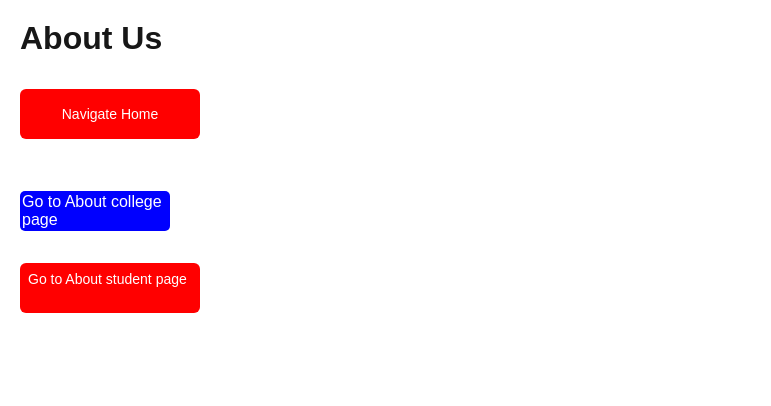
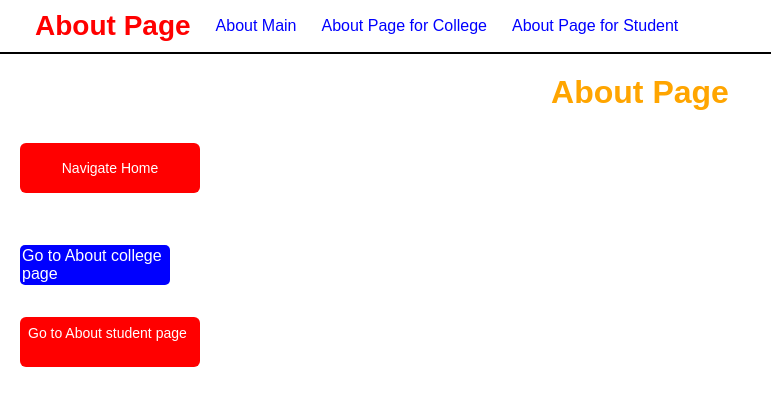
Before and after one commit to ritikmaurya4747/nextjs-blog, a Next.js app: page /about in a window 1280 px wide. Shown: the top 406 px of the page, without its empty margins (0-771 px from the left). Built offline with nearby package versions, Linux system fonts and the light colour scheme.

Commit message:
Adding Layout and custom css and navbar

```diff
--- /dev/null
+++ b/src/app/about/about.css
@@ -0,0 +1,19 @@
+.login-menu{
+    display: flex;
+    align-items: center;
+    padding: 10px;
+    border-bottom: 2px solid black;
+}
+.login-menu li{
+    margin-left: 25px;
+    list-style: none;
+    color: blue;
+}
+.login-menu h4{
+    font-size: 28px;
+    color: red;
+}
+.heading{
+    color: orange;
+    text-align: center;
+}
--- a/src/app/about/aboutcollege/page.js
+++ b/src/app/about/aboutcollege/page.js
@@ -1,7 +1,8 @@
+import styles from '../../page.module.css'
 const AboutCollege = () => {
     return (
-        <div>
-            <h1>About page for college</h1>
+        <div className={styles.main}>
+            <h1 className="heading">About page for college</h1>
         </div>
     )
 }
--- a/src/app/about/aboutstudent/page.js
+++ b/src/app/about/aboutstudent/page.js
@@ -1,8 +1,8 @@
-
+import styles from '../../page.module.css'
 const AboutStudent = () => {
     return (
-        <div>
-            <h1>About Page for student</h1>
+        <div className={styles.main}>
+            <h1 className="heading">About Page for student</h1>
         </div>
     )
 }
--- /dev/null
+++ b/src/app/about/layout.js
@@ -0,0 +1,23 @@
+import Link from "next/link";
+import './about.css'
+export default function ({children}) {
+    return (
+        <div>
+            <ul className="login-menu">
+                <li>
+                    <h4>About Page</h4>
+                </li>
+                <li>
+                    <Link href="/about">About Main</Link>
+                </li>
+                <li>
+                    <Link href="/about/aboutcollege">About Page for College</Link>
+                </li>
+                <li>
+                    <Link href="/about/aboutstudent">About Page for Student</Link>
+                </li>
+            </ul>
+            {children}
+        </div>
+    )
+}
--- a/src/app/about/page.js
+++ b/src/app/about/page.js
@@ -7,7 +7,7 @@ const About = () => {
   const router = useRouter();
   return (
     <div className={styles.main}>
-      <h1>About Us</h1>
+      <h1 className="heading">About Page</h1>
       {/* <Link href="/" className={styles.link}>
         Go to Home Page
       </Link> */}
--- /dev/null
+++ b/src/app/login/login.css
@@ -0,0 +1,19 @@
+.login-menu{
+    display: flex;
+    align-items: center;
+    padding: 10px;
+    border-bottom: 2px solid black;
+}
+.login-menu li{
+    margin-left: 25px;
+    list-style: none;
+    color: blue;
+}
+.login-menu h4{
+    font-size: 28px;
+    color: red;
+}
+.heading{
+    color: orange;
+    text-align: center;
+}
--- a/src/app/login/loginstudent/page.js
+++ b/src/app/login/loginstudent/page.js
@@ -3,7 +3,7 @@ import styles from '../../page.module.css';
 const LoginStudent = () => {
     return (
         <div className={styles.main}>
-            <h1>Login page for student</h1>
+            <h1 className="heading">Login page for student</h1>
         </div>
     )
 }
--- a/src/app/login/loginteacher/page.js
+++ b/src/app/login/loginteacher/page.js
@@ -1,7 +1,9 @@
+import styles from '../../page.module.css';
+
 const LoginTeacher = () => {
     return (
-        <div>
-            <h1>Login page for teacher</h1>
+        <div className={styles.main}>
+            <h1 className="heading">Login page for teacher</h1>
         </div>
     )
 }
--- a/src/app/login/page.js
+++ b/src/app/login/page.js
@@ -11,7 +11,7 @@ const Login = () => {
   }
   return (
     <div className={styles.main} >
-      <h1>Login</h1>
+      <h1 className="heading">Login Page</h1>
       <Link href='/' className={styles.link}>Go to Home Page</Link>
       <button onClick={()=>navigate('loginstudent')} className={styles.btn2}>Go to Student Login Page</button>
       <button onClick={()=>navigate('loginteacher')} className={styles.btn2}>Go to Teacher Login Page</button>
--- a/src/app/page.module.css
+++ b/src/app/page.module.css
@@ -56,3 +56,10 @@
 .text{
   color: blue;
 }
+.common{
+  color: blue;
+  text-align: center;
+  font-size: 32px;
+  padding: 5px;
+  font-family: 'Gill Sans', 'Gill Sans MT', Calibri, 'Trebuchet MS', sans-serif;
+}
```
Also changed, not shown: src/app/login/layout.js (added, +24 -0 lines).
